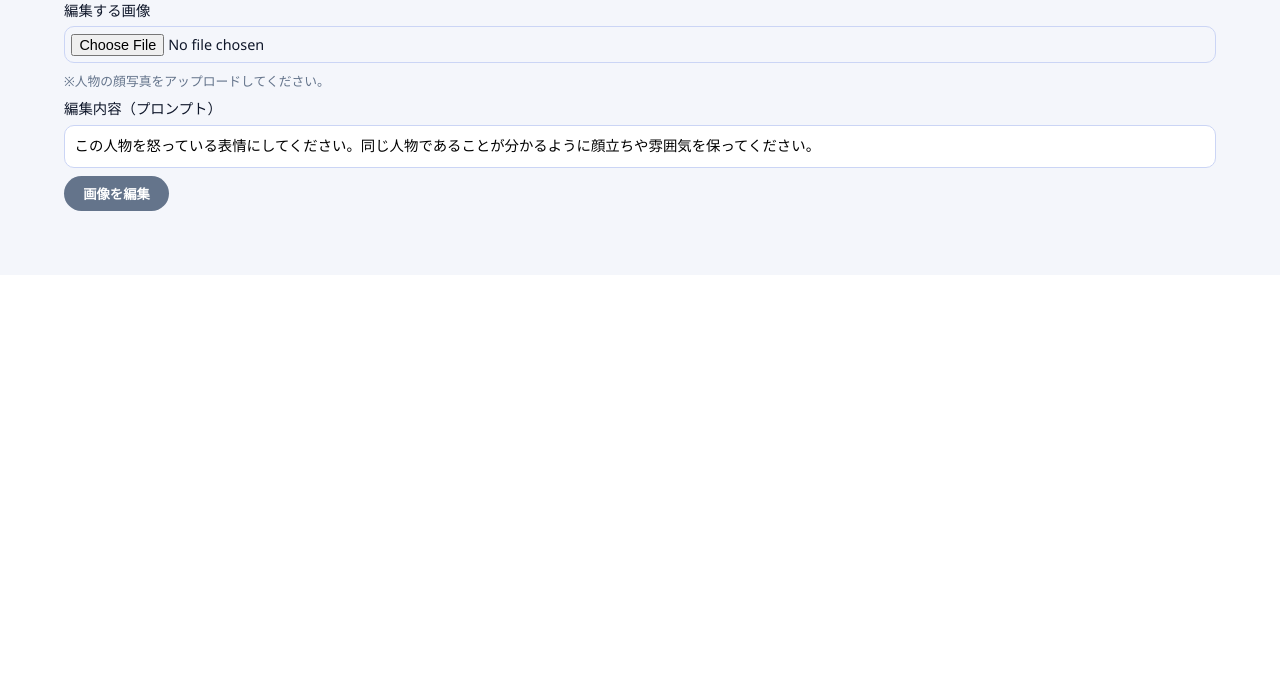
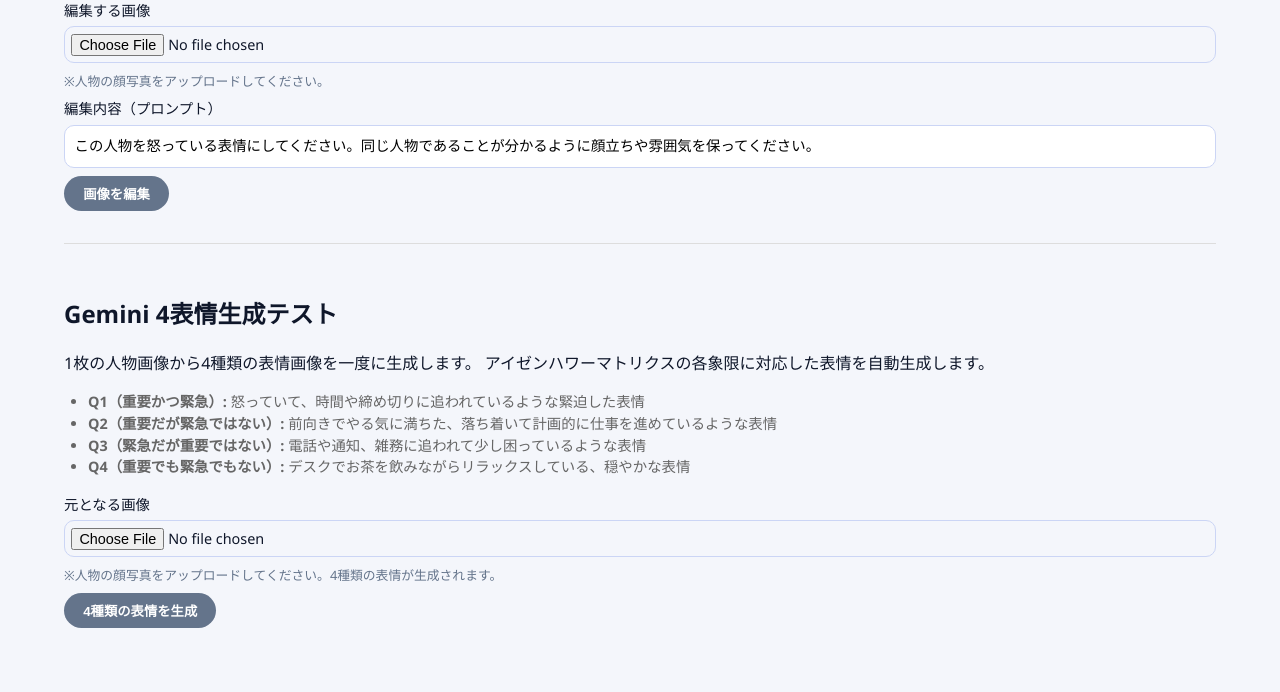
Before and after one commit to fujihira13/AIToDoList, a FastAPI app: page / in a window 1280 px wide. Shown: the part 2338-3030 px from the top of the page. Before the commit the page ends 2549 px from the top, so only its background shows below. Run offline with FastAPI, Linux system fonts and the light colour scheme; parts of the project's set-up code (start-up, migrations or seed data) failed here and were passed over.

Commit message:
4画像の生成テスト

```diff
--- a/app/main.py
+++ b/app/main.py
@@ -250,6 +250,73 @@ async def api_gemini_edit_image(
 
 
 @app.post(
+    "/api/gemini/four-expressions",
+    response_model=schemas.GeminiFourExpressionsResponse,
+)
+async def api_gemini_four_expressions(
+    photo: UploadFile = File(...),
+) -> Dict:
+    """
+    4種類の表情画像を生成するテスト用エンドポイント。
+
+    - 入力: 編集対象の画像ファイル（人物写真）
+    - 出力: 4種類の表情（怒り、やる気、困惑、リラックス）の画像ファイル
+
+    1つの画像から以下の4パターンを生成します：
+      - q1: 怒っていて、時間や締め切りに追われているような緊迫した表情
+      - q2: 前向きでやる気に満ちた、落ち着いて計画的に仕事を進めているような表情
+      - q3: 電話や通知、雑務に追われて少し困っているような表情
+      - q4: デスクでお茶を飲みながらリラックスしている、穏やかな表情
+    """
+    if not GEMINI_ENABLED:
+        raise HTTPException(
+            status_code=400,
+            detail="Gemini 機能が無効になっています。GEMINI_ENABLED を確認してください。"
+        )
+
+    if not photo or not photo.filename:
+        raise HTTPException(
+            status_code=400,
+            detail="画像ファイルをアップロードしてください。"
+        )
+
+    # アップロードされた画像を一時保存
+    ext = Path(photo.filename).suffix or ".png"
+    temp_filename = f"temp_{uuid4()}{ext}"
+    temp_path = AVATARS_DIR / temp_filename
+
+    try:
+        # 画像を一時ファイルとして保存
+        with temp_path.open("wb") as buffer:
+            shutil.copyfileobj(photo.file, buffer)
+
+        # Geminiで4種類の表情を生成
+        filenames = await gemini_client.generate_four_expressions(
+            image_path=temp_path,
+            output_dir=AVATARS_DIR,
+        )
+    except gemini_client.GeminiConfigError as exc:
+        raise HTTPException(status_code=400, detail=str(exc)) from exc
+    except gemini_client.GeminiAPIError as exc:
+        raise HTTPException(status_code=502, detail=str(exc)) from exc
+    finally:
+        # 一時ファイルを削除
+        if temp_path.exists():
+            temp_path.unlink()
+
+    return {
+        "q1_filename": filenames.get("q1", ""),
+        "q1_url": f"/static/avatars/{filenames.get('q1', '')}",
+        "q2_filename": filenames.get("q2", ""),
+        "q2_url": f"/static/avatars/{filenames.get('q2', '')}",
+        "q3_filename": filenames.get("q3", ""),
+        "q3_url": f"/static/avatars/{filenames.get('q3', '')}",
+        "q4_filename": filenames.get("q4", ""),
+        "q4_url": f"/static/avatars/{filenames.get('q4', '')}",
+    }
+
+
+@app.post(
     "/api/tasks",
     response_model=schemas.TaskOut,
     status_code=status.HTTP_201_CREATED,
--- a/app/static/api.js
+++ b/app/static/api.js
@@ -183,3 +183,31 @@ export async function editImageWithPrompt(imageFile, prompt) {
 
   return response.json();
 }
+
+/**
+ * Geminiで4種類の表情画像を生成します
+ * @param {File} imageFile - 元となる画像ファイル
+ * @returns {Promise<{q1_filename: string, q1_url: string, q2_filename: string, q2_url: string, q3_filename: string, q3_url: string, q4_filename: string, q4_url: string}>}
+ */
+export async function generateFourExpressions(imageFile) {
+  const formData = new FormData();
+  formData.append("photo", imageFile);
+
+  const response = await fetch("/api/gemini/four-expressions", {
+    method: "POST",
+    body: formData,
+  });
+
+  if (!response.ok) {
+    let message = "4表情の生成に失敗しました";
+    try {
+      const payload = await response.json();
+      if (typeof payload.detail === "string") message = payload.detail;
+    } catch (_) {
+      // ignore
+    }
+    throw new Error(message);
+  }
+
+  return response.json();
+}
--- a/app/static/app.js
+++ b/app/static/app.js
@@ -27,7 +27,7 @@ import {
   moveTask,
 } from "./events.js";
 import { renderBoard, renderStaff } from "./render.js";
-import { generateTestImage, editImageWithPrompt } from "./api.js";
+import { generateTestImage, editImageWithPrompt, generateFourExpressions } from "./api.js";
 
 /**
  * アプリケーションの初期化
@@ -230,6 +230,97 @@ function init() {
     });
   }
 
+  // Gemini 4表情生成テスト用
+  // 画像プレビューの表示
+  if (elements.geminiFourPhoto && elements.geminiFourPreview) {
+    elements.geminiFourPhoto.addEventListener("change", (event) => {
+      const file = event.target.files[0];
+      if (file) {
+        const reader = new FileReader();
+        reader.onload = (e) => {
+          elements.geminiFourPreview.innerHTML = `
+            <p style="margin-bottom: 0.5rem; color: #666;">アップロードした画像:</p>
+            <img src="${e.target.result}" alt="プレビュー" style="max-width: 200px; max-height: 200px; border-radius: 8px; border: 1px solid #ddd;" />
+          `;
+        };
+        reader.readAsDataURL(file);
+      } else {
+        elements.geminiFourPreview.innerHTML = "";
+      }
+    });
+  }
+
+  // 4表情生成ボタン
+  if (
+    elements.geminiFourBtn &&
+    elements.geminiFourPhoto &&
+    elements.geminiFourResult
+  ) {
+    elements.geminiFourBtn.addEventListener("click", async () => {
+      const file = elements.geminiFourPhoto.files[0];
+      if (!file) {
+        elements.geminiFourResult.textContent = "画像ファイルを選択してください。";
+        return;
+      }
+
+      elements.geminiFourBtn.disabled = true;
+      const originalLabel = elements.geminiFourBtn.textContent;
+      elements.geminiFourBtn.textContent = "生成中…";
+      elements.geminiFourResult.innerHTML = `
+        <p>Gemini API で4種類の表情を生成しています…</p>
+        <p style="color: #666; font-size: 0.9rem;">（4枚の画像を順番に生成するため、1〜2分かかることがあります）</p>
+      `;
+
+      try {
+        const data = await generateFourExpressions(file);
+        const originalSrc = elements.geminiFourPreview.querySelector("img")?.src || "";
+
+        elements.geminiFourResult.innerHTML = `
+          <p style="color: #28a745; font-weight: bold; margin-bottom: 1rem;">✓ 4種類の表情が生成されました！</p>
+
+          <div style="margin-bottom: 1rem;">
+            <p style="margin-bottom: 0.5rem; color: #666;">元の画像:</p>
+            <img src="${originalSrc}" alt="元の画像" style="max-width: 150px; max-height: 150px; border-radius: 8px; border: 1px solid #ddd;" />
+          </div>
+
+          <div style="display: grid; grid-template-columns: repeat(auto-fit, minmax(250px, 1fr)); gap: 1rem;">
+            <div style="border: 2px solid #dc3545; border-radius: 8px; padding: 1rem;">
+              <p style="font-weight: bold; color: #dc3545; margin-bottom: 0.5rem;">Q1: 重要かつ緊急（怒り）</p>
+              <img src="${data.q1_url}" alt="Q1" style="max-width: 100%; border-radius: 4px;" />
+              <p style="font-size: 0.8rem; color: #666; margin-top: 0.5rem;">${data.q1_filename}</p>
+            </div>
+
+            <div style="border: 2px solid #28a745; border-radius: 8px; padding: 1rem;">
+              <p style="font-weight: bold; color: #28a745; margin-bottom: 0.5rem;">Q2: 重要だが緊急ではない（やる気）</p>
+              <img src="${data.q2_url}" alt="Q2" style="max-width: 100%; border-radius: 4px;" />
+              <p style="font-size: 0.8rem; color: #666; margin-top: 0.5rem;">${data.q2_filename}</p>
+            </div>
+
+            <div style="border: 2px solid #ffc107; border-radius: 8px; padding: 1rem;">
+              <p style="font-weight: bold; color: #856404; margin-bottom: 0.5rem;">Q3: 緊急だが重要ではない（困惑）</p>
+              <img src="${data.q3_url}" alt="Q3" style="max-width: 100%; border-radius: 4px;" />
+              <p style="font-size: 0.8rem; color: #666; margin-top: 0.5rem;">${data.q3_filename}</p>
+            </div>
+
+            <div style="border: 2px solid #17a2b8; border-radius: 8px; padding: 1rem;">
+              <p style="font-weight: bold; color: #17a2b8; margin-bottom: 0.5rem;">Q4: 重要でも緊急でもない（リラックス）</p>
+              <img src="${data.q4_url}" alt="Q4" style="max-width: 100%; border-radius: 4px;" />
+              <p style="font-size: 0.8rem; color: #666; margin-top: 0.5rem;">${data.q4_filename}</p>
+            </div>
+          </div>
+        `;
+      } catch (error) {
+        elements.geminiFourResult.innerHTML = `
+          <p style="color: #dc3545; font-weight: bold;">✗ 4表情の生成に失敗しました</p>
+          <p>${error.message || "不明なエラーが発生しました"}</p>
+        `;
+      } finally {
+        elements.geminiFourBtn.disabled = false;
+        elements.geminiFourBtn.textContent = originalLabel || "4種類の表情を生成";
+      }
+    });
+  }
+
   // 初期レンダリング
   renderBoard();
   renderStaff();
--- a/app/static/state.js
+++ b/app/static/state.js
@@ -147,6 +147,11 @@ export const elements = {
   geminiEditPrompt: document.getElementById("geminiEditPrompt"),
   geminiEditBtn: document.getElementById("geminiEditBtn"),
   geminiEditResult: document.getElementById("geminiEditResult"),
+  // 4表情生成テスト用
+  geminiFourPhoto: document.getElementById("geminiFourPhoto"),
+  geminiFourPreview: document.getElementById("geminiFourPreview"),
+  geminiFourBtn: document.getElementById("geminiFourBtn"),
+  geminiFourResult: document.getElementById("geminiFourResult"),
 };
 
 // 定数
--- a/app/templates/index.html
+++ b/app/templates/index.html
@@ -393,6 +393,41 @@
       <div id="geminiEditResult" class="gemini-test__result" style="margin-top: 1rem;"></div>
     </section>
 
+    <!-- Gemini 4表情生成テスト用のUI -->
+    <section class="gemini-test" style="margin: 2rem; border-top: 1px solid #ddd; padding-top: 2rem;">
+      <h2>Gemini 4表情生成テスト</h2>
+      <p>
+        1枚の人物画像から4種類の表情画像を一度に生成します。
+        アイゼンハワーマトリクスの各象限に対応した表情を自動生成します。
+      </p>
+      <ul style="margin: 1rem 0; padding-left: 1.5rem; font-size: 0.9rem; color: #666;">
+        <li><strong>Q1（重要かつ緊急）:</strong> 怒っていて、時間や締め切りに追われているような緊迫した表情</li>
+        <li><strong>Q2（重要だが緊急ではない）:</strong> 前向きでやる気に満ちた、落ち着いて計画的に仕事を進めているような表情</li>
+        <li><strong>Q3（緊急だが重要ではない）:</strong> 電話や通知、雑務に追われて少し困っているような表情</li>
+        <li><strong>Q4（重要でも緊急でもない）:</strong> デスクでお茶を飲みながらリラックスしている、穏やかな表情</li>
+      </ul>
+      <label class="form-field">
+        <span>元となる画像</span>
+        <input
+          type="file"
+          id="geminiFourPhoto"
+          accept="image/*"
+        />
+        <small class="helper-text">
+          ※人物の顔写真をアップロードしてください。4種類の表情が生成されます。
+        </small>
+      </label>
+      <div id="geminiFourPreview" style="margin: 0.5rem 0;">
+        <!-- アップロードした画像のプレビューがここに表示されます -->
+      </div>
+      <div style="margin-top: 0.5rem;">
+        <button type="button" class="btn btn--secondary" id="geminiFourBtn">
+          4種類の表情を生成
+        </button>
+      </div>
+      <div id="geminiFourResult" class="gemini-test__result" style="margin-top: 1rem;"></div>
+    </section>
+
     <footer class="page-footer" style="display: none"></footer>
 
     <script id="initial-data" type="application/json">
```
Also changed, not shown: app/gemini_client.py (+130 -0 lines), app/schemas.py (+13 -0 lines), app/static/avatars/gemini_expr_q1_51b27d8330084944b89aff0db368e71b.png (added), app/static/avatars/gemini_expr_q2_32cbfa1c32e74e2ebb5e9f0168744d34.png (added), app/static/avatars/gemini_expr_q3_fa1e5d3d8f314aaeb5a8930f31b53153.png (added), 1 other file.
